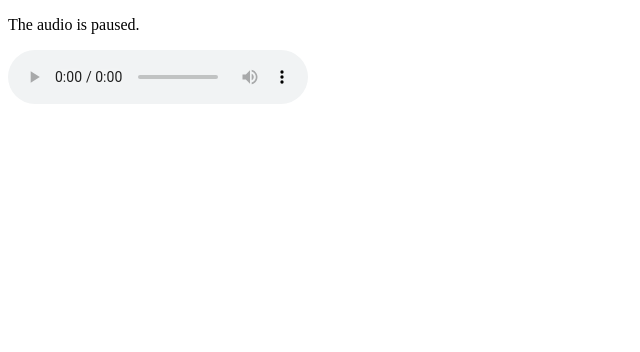
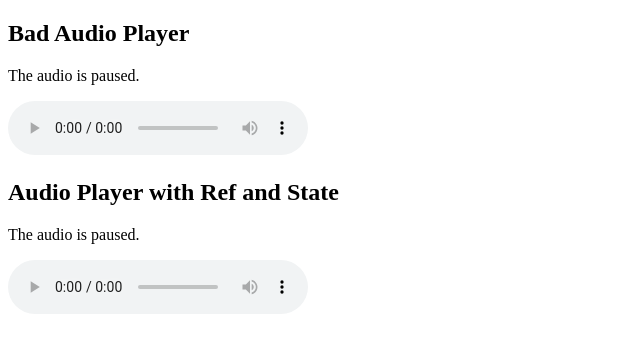
Before and after one commit to ryomaejii/sync-audio-state-with-use-sync-external-store, a React (Vite) app: page / in a window 1280 px wide. Shown: the top 352 px of the page, without its empty margins (0-640 px from the left). Built offline with nearby package versions, Linux system fonts and the light colour scheme.

Commit message:
feat: Add AudioPlayerWIthRefAndState

```diff
--- a/src/App.tsx
+++ b/src/App.tsx
@@ -1,9 +1,11 @@
 import { AudioPlayerBad } from './components/AudioPlayerBad';
+import { AudioPlayerWithRefAndState } from './components/AudioPlayerWithRefAndState';
 
 function App() {
   return (
     <>
       <AudioPlayerBad />
+      <AudioPlayerWithRefAndState />
     </>
   );
 }
--- a/src/components/AudioPlayerBad.tsx
+++ b/src/components/AudioPlayerBad.tsx
@@ -13,6 +13,7 @@ export function AudioPlayerBad() {
 
   return (
     <div>
+      <h2>Bad Audio Player</h2>
       <p>The audio is {isPlaying ? 'playing' : 'paused'}.</p>
       <audio src={drumSound} controls onPlay={onPlay} onPause={onPause} />
     </div>
--- /dev/null
+++ b/src/components/AudioPlayerWithRefAndState.tsx
@@ -0,0 +1,37 @@
+import { useEffect, useRef, useState } from 'react';
+import drumSound from '../assets/drum.mp3';
+
+export function AudioPlayerWithRefAndState() {
+  const [isPlaying, setIsPlaying] = useState(false);
+  const audioRef = useRef<HTMLAudioElement>(null);
+
+  useEffect(() => {
+    if (!audioRef.current) {
+      return;
+    }
+
+    const syncPlayingState = () => {
+      setIsPlaying(!audioRef.current?.paused);
+    };
+
+    audioRef.current.addEventListener('play', syncPlayingState);
+    audioRef.current.addEventListener('pause', syncPlayingState);
+
+    return () => {
+      if (!audioRef.current) {
+        return;
+      }
+
+      audioRef.current.removeEventListener('play', syncPlayingState);
+      audioRef.current.removeEventListener('pause', syncPlayingState);
+    };
+  }, []);
+
+  return (
+    <div>
+      <h2>Audio Player with Ref and State</h2>
+      <p>The audio is {isPlaying ? 'playing' : 'paused'}.</p>
+      <audio ref={audioRef} src={drumSound} controls />
+    </div>
+  );
+}
```
